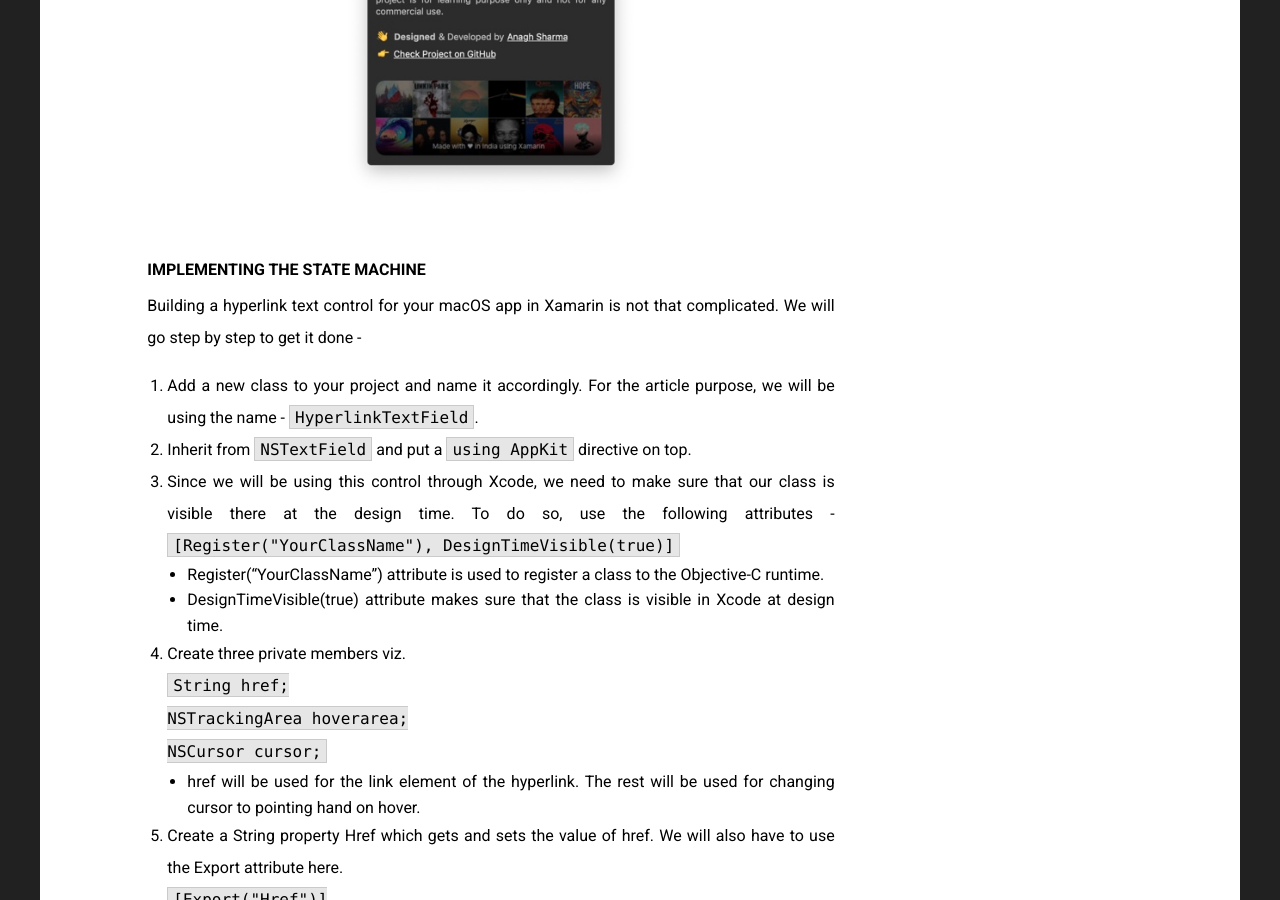
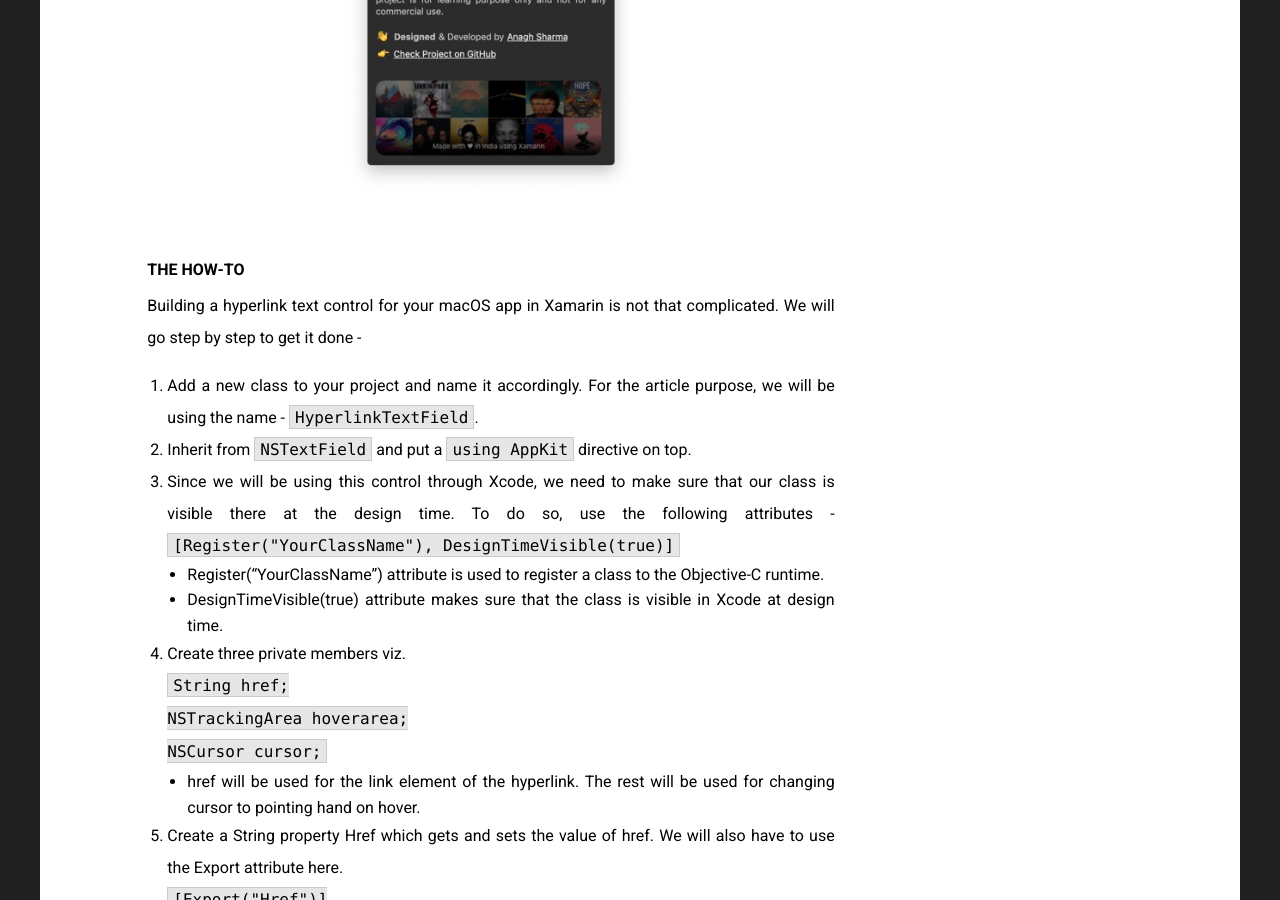
Before and after one commit to AnaghSharma/anaghsharma.github.io, a Jekyll site: the page built from _posts/2019-05-22-hyperlink-control.md, in a window 1280 px wide and 900 px high, scrolled down 1628 px. Built offline with Jekyll 4.4.1, drawn with Linux system fonts in a browser that asks for light colours; nearby versions of some CDN libraries; comment, search, counter and statistics services are not loaded.

Commit message:
Fixed para heading in hyperlink blogpost

````diff
--- a/_posts/2019-05-22-hyperlink-control.md
+++ b/_posts/2019-05-22-hyperlink-control.md
@@ -20,7 +20,7 @@ While developing [Carol](https://github.com/AnaghSharma/Carol){:target="_blank"}
 ![The About window using the custom hyperlink control]({{ site.url }}/assets/images/posts/hyperlink-1.jpg){: .slb }
 
 <br>
-###### **IMPLEMENTING THE STATE MACHINE**
+###### **THE HOW-TO**
 Building a hyperlink text control for your macOS app in Xamarin is not that complicated. We will go step by step to get it done -
 1. {: .lh-copy }Add a new class to your project and name it accordingly. For the article purpose, we will be using the name - ```HyperlinkTextField```.
 2. {: .lh-copy }Inherit from ```NSTextField``` and put a ```using AppKit``` directive on top.
````
